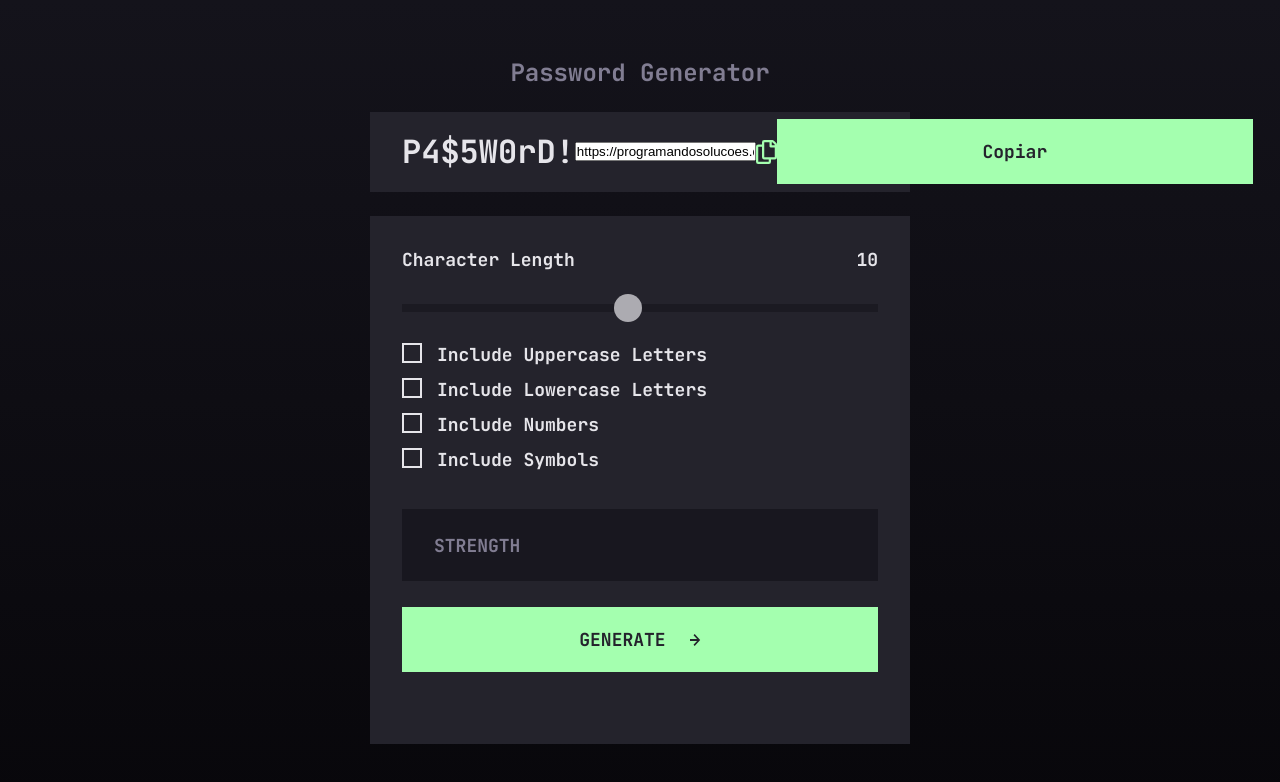
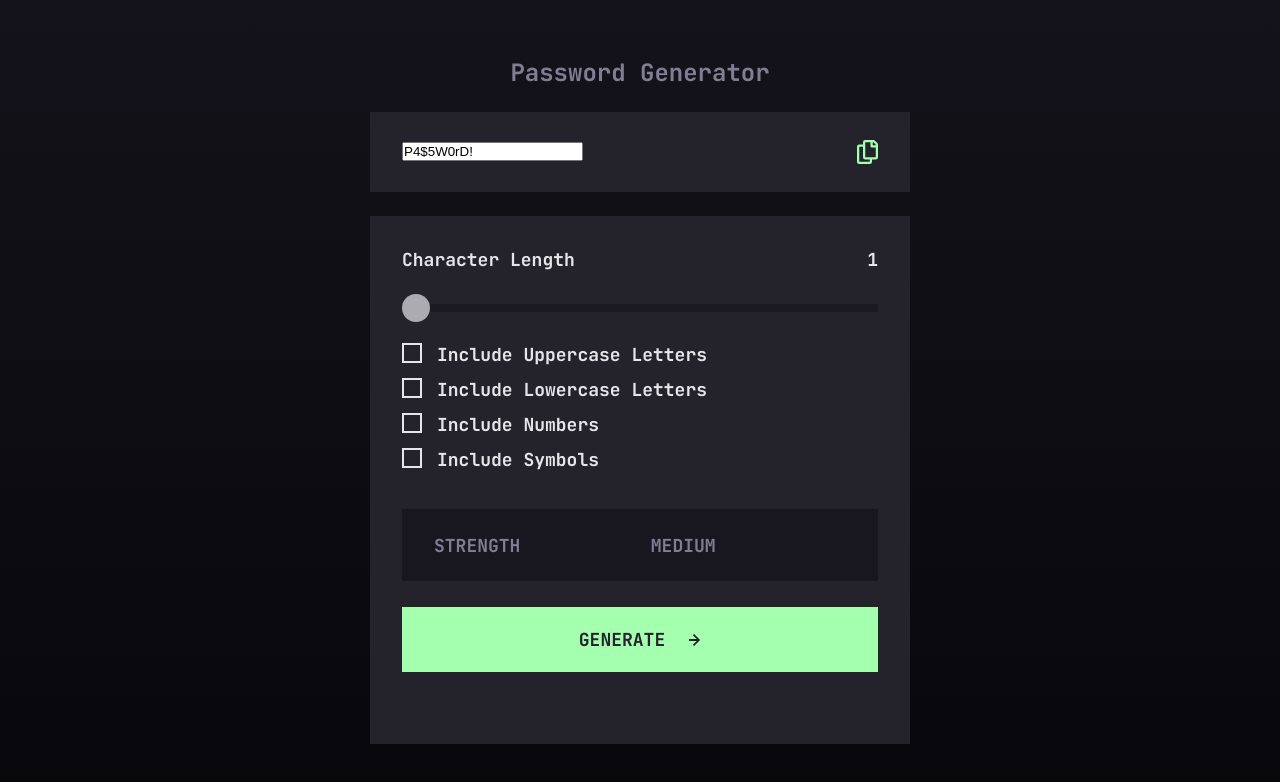
Before and after one commit to victoriamnx/Password-Generator, a plain HTML site: page index.html in a window 1280 px wide. Drawn offline with Linux system fonts and the light colour scheme.

Commit message:
add: new components

```diff
--- a/index.html
+++ b/index.html
@@ -18,19 +18,28 @@
       <h1>Password Generator</h1>
 
       <div id="generated">
-        P4$5W0rD!
-
         <input
           type="text"
           name="texto"
           id="texto"
-          placeholder="Digite alguma coisa"
-          value="https://programandosolucoes.dev.br/"
+          placeholder="P4$5W0rD!"
+          value="P4$5W0rD!"
           readonly
         />
 
-        <img src="components/images/icon-copy.svg" alt="Copy icon" />
-        <button onclick="copiarTexto()">Copiar</button>
+        <svg
+          id="copybtn"
+          onclick="copiarTexto()"
+          alt="Copy icon"
+          width="21"
+          height="24"
+          xmlns="http://www.w3.org/2000/svg"
+        >
+          <path
+            d="M20.341 3.091 17.909.659A2.25 2.25 0 0 0 16.319 0H8.25A2.25 2.25 0 0 0 6 2.25V4.5H2.25A2.25 2.25 0 0 0 0 6.75v15A2.25 2.25 0 0 0 2.25 24h10.5A2.25 2.25 0 0 0 15 21.75V19.5h3.75A2.25 2.25 0 0 0 21 17.25V4.682a2.25 2.25 0 0 0-.659-1.591ZM12.469 21.75H2.53a.281.281 0 0 1-.281-.281V7.03a.281.281 0 0 1 .281-.281H6v10.5a2.25 2.25 0 0 0 2.25 2.25h4.5v1.969a.282.282 0 0 1-.281.281Zm6-4.5H8.53a.281.281 0 0 1-.281-.281V2.53a.281.281 0 0 1 .281-.281H13.5v4.125c0 .621.504 1.125 1.125 1.125h4.125v9.469a.282.282 0 0 1-.281.281Zm.281-12h-3v-3h.451c.075 0 .147.03.2.082L18.667 4.6a.283.283 0 0 1 .082.199v.451Z"
+            fill="#A4FFAF"
+          />
+        </svg>
       </div>
 
       <div id="generator">
@@ -43,7 +52,7 @@
             type="range"
             min="1"
             max="20"
-            value="10"
+            value="0"
             class="slider"
             id="myRange"
           />
@@ -72,11 +81,20 @@
           </label>
         </div>
 
-        <div id="strength">STRENGTH</div>
+        <div id="strength">
+          STRENGTH
+          <div id="stg">MEDIUM</div>
+          <div><img src="" alt="" /></div>
+        </div>
 
         <button>
           GENERATE
-          <img src="components/images/icon-arrow-right.svg" alt="" />
+          <svg width="12" height="12" xmlns="http://www.w3.org/2000/svg">
+            <path
+              fill="#24232C"
+              d="m5.106 12 6-6-6-6-1.265 1.265 3.841 3.84H.001v1.79h7.681l-3.841 3.84z"
+            />
+          </svg>
         </button>
       </div>
 
```
